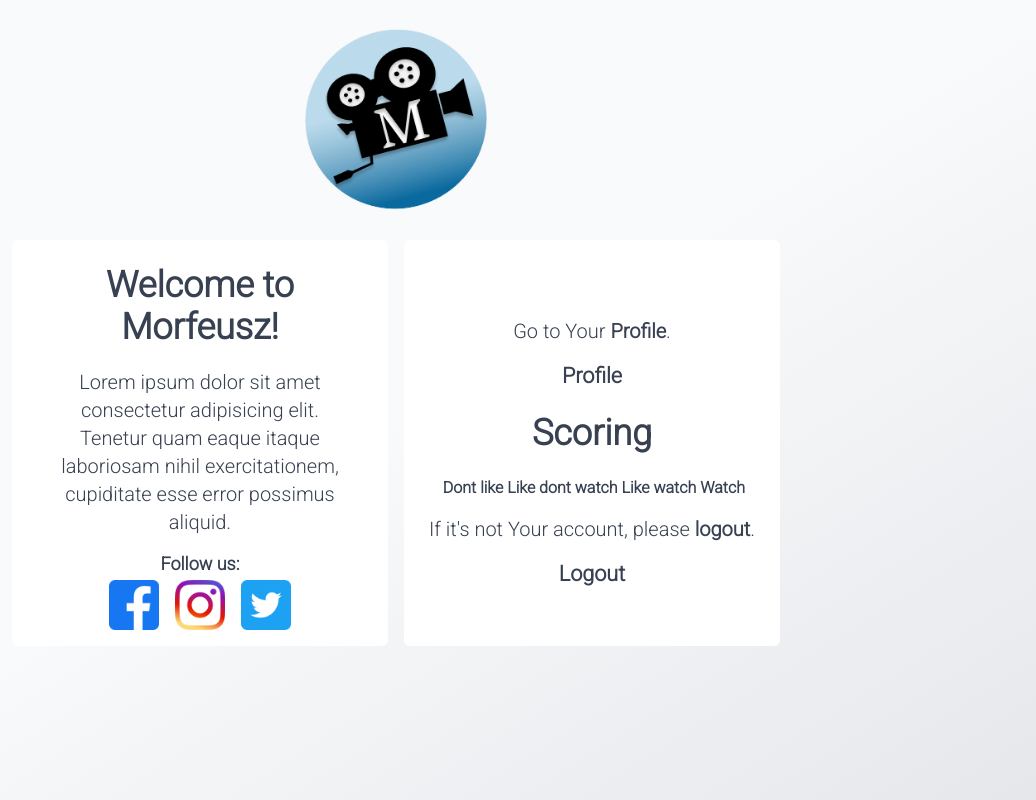
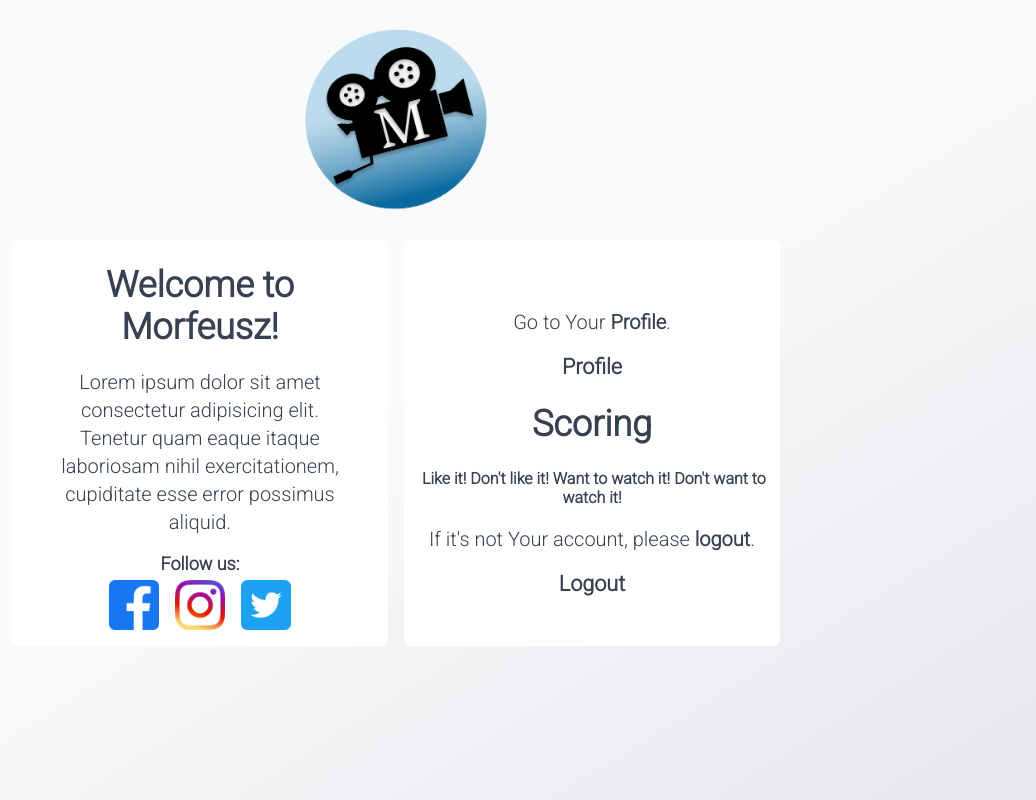
Before and after one commit to M-O-R-F-E-U-S-Z/MORFEUSZ, a Django app: template users/templates/users/movie_qualification.html in a window 1280 px wide. Shown: the whole page, without its empty margins (244-1280 px from the left). Run offline with Django 3.2, Linux system fonts and the light colour scheme; the template is opened without the code that fills it, so the values that code supplies are empty; the visitor is signed in with stand-in values (Sample User, id 1).

Commit message:
Update movie_qualification.html

```diff
--- a/users/templates/users/movie_qualification.html
+++ b/users/templates/users/movie_qualification.html
@@ -3,8 +3,8 @@
     <h1>Scoring</h1>
     <p>{{ movie.title }}</p>
     <img src="{{ movie.cover_url }}">
-    <a class="btn btn-primary" href="{% url 'users:movies_dont_like' %}">Dont like</a>
-    <a class="btn btn-primary" href="{% url 'users:movies_like_dont_watch' %}">Like dont watch</a>
-    <a class="btn btn-primary" href="{% url 'users:movies_like_watch' %}">Like watch</a>
-    <a class="btn btn-primary" href="{% url 'users:movies_watch' %}">Watch</a>
+    <a class="btn btn-primary" href="{% url 'users:movies_like_watch' %}">Like it!</a>
+    <a class="btn btn-primary" href="{% url 'users:movies_dont_like' %}">Don't like it!</a>
+    <a class="btn btn-primary" href="{% url 'users:movies_like_dont_watch' %}">Want to watch it!</a>
+    <a class="btn btn-primary" href="{% url 'users:movies_watch' %}">Don't want to watch it!</a>
 {% endblock content %}
```
